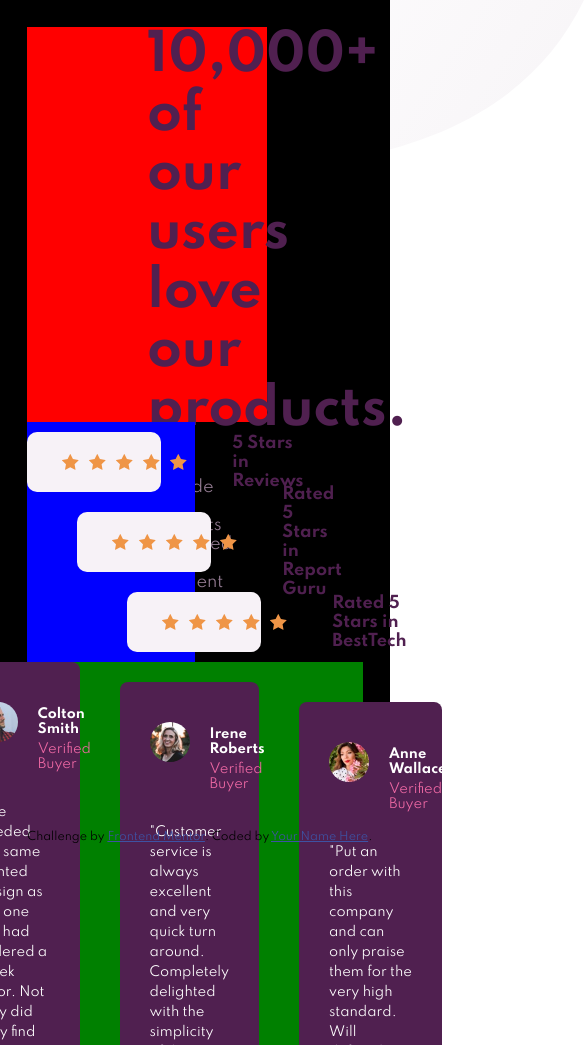
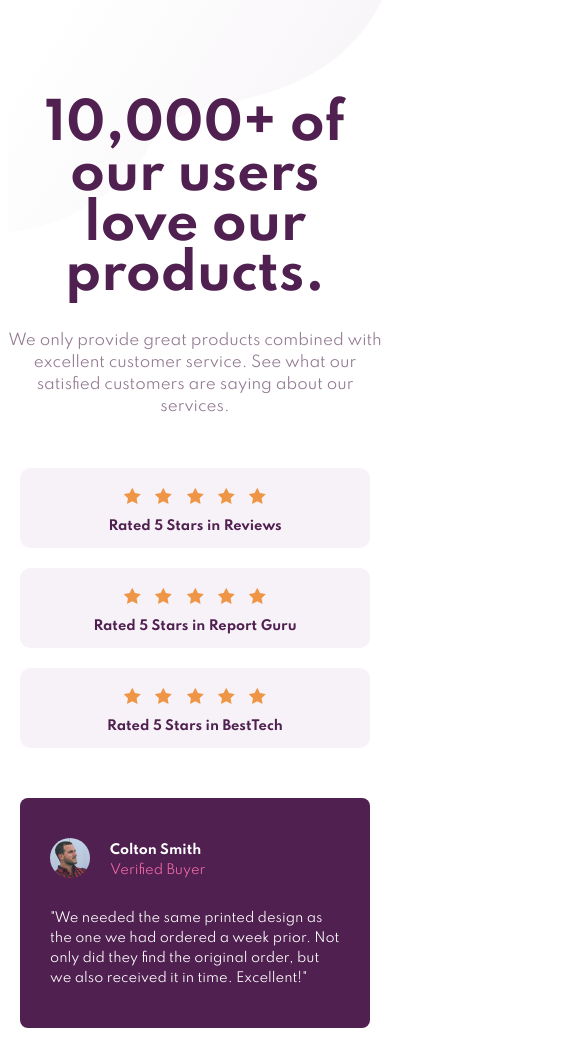
Before and after one commit to jonaguyo/social-proof-section, a plain HTML site: page index.html in a window 390 px wide. Shown: the top 1045 px of the page, 584 px wide, since content can reach past the window. Drawn offline with Linux system fonts and the light colour scheme.

Commit message:
Social proof section desktop + mobile

```diff
--- /dev/null
+++ b/css/desktop.css
@@ -0,0 +1,204 @@
+@font-face {
+    font-family: 'Spartan';
+    src: url('../fonts/Spartan-VariableFont_wght.ttf');
+}
+
+* {
+    box-sizing: border-box;
+}
+
+body {
+    display: flex;
+    justify-content: center;
+    align-items: center;
+
+    position: absolute;
+    width: 100%;
+    height: 100%;
+
+    margin: 0;
+
+    font-family: 'Spartan';
+}
+
+.bg-top {
+    position: fixed;
+    top: 0px;
+    left: 0px;
+}
+
+.bg-bottom {
+    position: absolute;
+    right: 0px;
+    bottom: 0px;
+}
+
+.content {
+    display: flex;
+    flex-wrap: wrap;
+
+    position: relative;
+    min-width: 1100px;
+    width: 70%;
+
+    margin: 0;
+}
+
+.title {
+    display: flex;
+    flex-flow: column;
+    justify-content: center;
+
+    position: relative;
+    width: 50%;
+
+    padding-right: 120px;
+}
+
+.title-primary {
+    font-size: 50px;
+    font-weight: bolder;
+    line-height: 50px;
+    color: hsl(300, 43%, 22%);
+}
+
+.title-secondary {
+    margin-top: 15px;
+
+    font-size: 15px;
+    line-height: 22px;
+    color: hsl(303, 10%, 53%);
+}
+
+.ratings {
+    display: flex;
+    flex-direction: column;
+    justify-content: center;
+
+    position: relative;
+    width: 50%;
+}
+
+.rating {
+    display: flex;
+    align-items: center;
+
+    position: relative;
+    width: 80%;
+    height: 60px;
+
+    margin-top: 10px;
+    margin-bottom: 10px;
+    padding-left: 30px;
+
+    font-weight: bolder;
+    color: hsl(300, 43%, 22%);
+    border-radius: 10px;
+    background-color: hsl(300, 24%, 96%);
+}
+
+.rating:nth-of-type(2) {
+    transform: translateX(50px);
+}
+
+.rating:nth-of-type(3) {
+    transform: translateX(100px);
+}
+
+.rating-stars {
+    position: relative;
+}
+
+.rating-comment {
+    padding-left: 40px;
+
+    font-size: small;
+}
+
+.star {
+    padding: 5px;
+}
+
+.comments {
+    display: flex;
+    justify-content: space-between;
+
+    position: relative;
+    width: 100%;
+
+    padding-top: 50px;
+    clear: both;
+}
+
+.comment {
+    position: relative;
+    max-width: 350px;
+
+    padding: 40px 30px 40px 30px;
+
+    border-radius: 8px;
+    background-color: hsl(300, 43%, 22%);
+}
+
+.comment:nth-of-type(2) {
+    transform: translateY(20px);
+}
+
+.comment:nth-of-type(3) {
+    transform: translateY(40px);
+}
+
+.comment-header {
+    position: relative;
+}
+
+.comment-image {
+    position: absolute;
+    width: 40px;
+
+    border-radius: 50%;
+}
+
+.comment-name {
+    position: relative;
+    left: 60px;
+
+    padding-top: 5px;
+    padding-bottom: 5px;
+
+    font-size: small;
+    font-weight: bolder;
+    color: white;
+}
+
+.comment-buyer {
+    position: relative;
+    left: 60px;
+
+    font-size: small;
+    color: hsl(333, 80%, 67%);
+}
+
+.comment-text {
+    position: relative;
+    clear: both;
+
+    padding-top: 30px;
+
+    font-size: small;
+    line-height: 20px;
+    color: white;
+}
+
+.attribution {
+    position: relative;
+    width: 100%;
+    top: 80px;
+
+    font-size: 11px;
+    text-align: center;
+}
+
+.attribution a {
+    color: hsl(228, 45%, 44%);
+}
--- a/css/style.css
+++ b/css/mobile.css
@@ -8,79 +8,106 @@
 }
 
 body {
+    display: flex;
+    justify-content: center;
+
     position: absolute;
+    width: 100%;
+
+    margin: 0;
+
     font-family: 'Spartan';
-    margin: 0;
-    width: 100%;
-    height: 100%;
 }
 
 .bg-top {
     position: absolute;
+    top: 0px;
 }
 
 .bg-bottom {
     position: absolute;
     bottom: 0px;
-    right: 0px;
 }
 
 .content {
+    display: flex;
+    flex-flow: column;
+    align-items: center;
+
     position: relative;
-    display: flex;
-    flex-wrap: wrap;
-    padding: 7%;
+    width: 375px;
+    height: 100%;
+
     margin: 0;
-    width: 100%;
-    height: 100%;
-    background-color: black;
 }
 
 .title {
+    display: flex;
+    flex-flow: column;
+    justify-content: center;
+
     position: relative;
-    padding-right: 120px;
-    padding-left: 120px;
-    justify-content: center;
-    width: 50%;
-    height: 50%;
-    background-color: red;
+    width: 100%;
+
+    margin-top: 100px;
+
+    text-align: center;
 }
 
 .title-primary {
     font-size: 50px;
     font-weight: bolder;
+    line-height: 50px;
     color: hsl(300, 43%, 22%);
 }
 
 .title-secondary {
+    margin-top: 30px;
+
+    font-size: 15px;
+    line-height: 22px;
     color: hsl(303, 10%, 53%);
 }
 
 .ratings {
-    position: relative;
     display: flex;
     flex-direction: column;
-    justify-content: center;
-    width: 50%;
-    background-color: blue;
+    align-items: center;
+
+    position: relative;
+    width: 100%;
+
+    margin-top: 40px;
 }
 
 .rating {
     display: flex;
+    flex-flow: column;
+    justify-content: center;
     align-items: center;
-    width: 80%;
+
+    position: relative;
+    width: 100%;
+    max-width: 350px;
+    height: 80px;
+
     margin-top: 10px;
     margin-bottom: 10px;
-    padding-left: 30px;
+
     font-weight: bolder;
     color: hsl(300, 43%, 22%);
     border-radius: 10px;
-    height: 60px;
     background-color: hsl(300, 24%, 96%);
 }
 
+.rating-stars {
+    position: relative;
+
+    margin-bottom: 5px;
+}
+
 .rating-comment {
-    padding-left: 40px;
+    font-size: small;
 }
 
 .star {
@@ -88,18 +115,23 @@ body {
 }
 
 .comments {
+    display: flex;
+    flex-flow: column;
+    align-items: center;
+
     position: relative;
     width: 100%;
-    display: flex;
-    justify-content: center;
-    background-color: green;
+
+    margin-top: 40px;
 }
 
 .comment {
+    position: relative;
+    max-width: 350px;
+
+    margin-bottom: 20px;
     padding: 40px 30px 40px 30px;
-    margin-left: 20px;
-    margin-right: 20px;
-    width: 350px;
+
     border-radius: 8px;
     background-color: hsl(300, 43%, 22%);
 }
@@ -111,14 +143,17 @@ body {
 .comment-image {
     position: absolute;
     width: 40px;
+
     border-radius: 50%;
 }
 
 .comment-name {
     position: relative;
+    left: 60px;
+
     padding-top: 5px;
     padding-bottom: 5px;
-    left: 60px;
+
     font-size: small;
     font-weight: bolder;
     color: white;
@@ -127,22 +162,27 @@ body {
 .comment-buyer {
     position: relative;
     left: 60px;
+
     font-size: small;
     color: hsl(333, 80%, 67%);
 }
 
 .comment-text {
     position: relative;
+    clear: both;
+
     padding-top: 30px;
+
     font-size: small;
     line-height: 20px;
     color: white;
-    clear: both;
 }
 
 .attribution {
-    position: absolute;
-    bottom: 0px;
+    position: relative;
+
+    margin-bottom: 10px;
+
     font-size: 11px;
     text-align: center;
 }
--- a/index.html
+++ b/index.html
@@ -13,14 +13,32 @@
     />
     <link
       rel="stylesheet"
-      href="css/style.css"
+      media="screen and (min-width: 1170px)"
+      href="css/desktop.css"
+    />
+    <link
+      rel="stylesheet"
+      media="screen and (max-width: 1169px)"
+      href="css/mobile.css"
     />
 
     <title>Frontend Mentor | Social proof section</title>
   </head>
   <body>
-    <img src="images/bg-pattern-top-desktop.svg" class="bg-top">
-    <img src="images/bg-pattern-bottom-desktop.svg" class="bg-bottom">
+    <picture class="bg-top">
+      <source media="(min-width: 1170px)" type="image/svg+xml" srcset="images/bg-pattern-top-desktop.svg">
+      <source media="(max-width: 1169px)" type="image/svg+xml" srcset="images/bg-pattern-top-mobile.svg">
+      <img src="images/bg-pattern-top-desktop.svg">
+    </picture>
+    <picture class="bg-bottom">
+      <source media="(min-width: 1170px)" type="image/svg+xml" srcset="images/bg-pattern-bottom-desktop.svg">
+      <source media="(max-width: 1169px)" type="image/svg+xml" srcset="images/bg-pattern-bottom-mobile.svg">
+        <img src="images/bg-pattern-top-desktop.svg">
+    </picture>
+    <!--div class="bg-top"></div>
+    <div class="bg-bottom"></div-->
+    <!--img src="images/bg-pattern-top-desktop.svg" class="bg-top"-->
+    <!--img src="images/bg-pattern-bottom-desktop.svg" class="bg-bottom"-->
     <div class="content">
       <div class="title">
         <div class="title-primary">
@@ -34,28 +52,34 @@
 
       <div class="ratings">
         <div class="rating">
+          <div class="rating-stars">
             <img src="images/icon-star.svg" class="star">
             <img src="images/icon-star.svg" class="star">
             <img src="images/icon-star.svg" class="star">
             <img src="images/icon-star.svg" class="star">
             <img src="images/icon-star.svg" class="star">
-          <span class="rating-comment">5 Stars in Reviews</span>
           </div>
-        <div class="rating" style="transform: translateX(50px);">
+          <div class="rating-comment">Rated 5 Stars in Reviews</div>
+        </div>
+        <div class="rating">
+          <div class="rating-stars">
             <img src="images/icon-star.svg" class="star">
             <img src="images/icon-star.svg" class="star">
             <img src="images/icon-star.svg" class="star">
             <img src="images/icon-star.svg" class="star">
             <img src="images/icon-star.svg" class="star">
-          <span class="rating-comment">Rated 5 Stars in Report Guru</span>
           </div>
-        <div class="rating" style="transform: translateX(100px);">
+          <div class="rating-comment">Rated 5 Stars in Report Guru</div>
+        </div>
+        <div class="rating">
+          <div class="rating-stars">
             <img src="images/icon-star.svg" class="star">
             <img src="images/icon-star.svg" class="star">
             <img src="images/icon-star.svg" class="star">
             <img src="images/icon-star.svg" class="star">
             <img src="images/icon-star.svg" class="star">
-          <span class="rating-comment">Rated 5 Stars in BestTech</span>
+          </div>
+          <div class="rating-comment">Rated 5 Stars in BestTech</div>
         </div>
       </div>
 
@@ -70,14 +94,14 @@
           Not only did they find the original order, but we also received it in time.
           Excellent!"</div>
         </div>
-        <div class="comment" style="transform: translateY(20px);">
+        <div class="comment">
           <img src="images/image-irene.jpg" class="comment-image">
           <div class="comment-name">Irene Roberts</div>
           <div class="comment-buyer">Verified Buyer</div>
           <div class="comment-text">"Customer service is always excellent and very quick turn around. Completely
           delighted with the simplicity of the purchase and the speed of delivery."</div>
         </div>
-        <div class="comment" style="transform: translateY(40px);">
+        <div class="comment">
           <img src="images/image-anne.jpg" class="comment-image">
           <div class="comment-name">Anne Wallace</div>
           <div class="comment-buyer">Verified Buyer</div>
```
Lines whose indentation alone changed are shown as unchanged.
